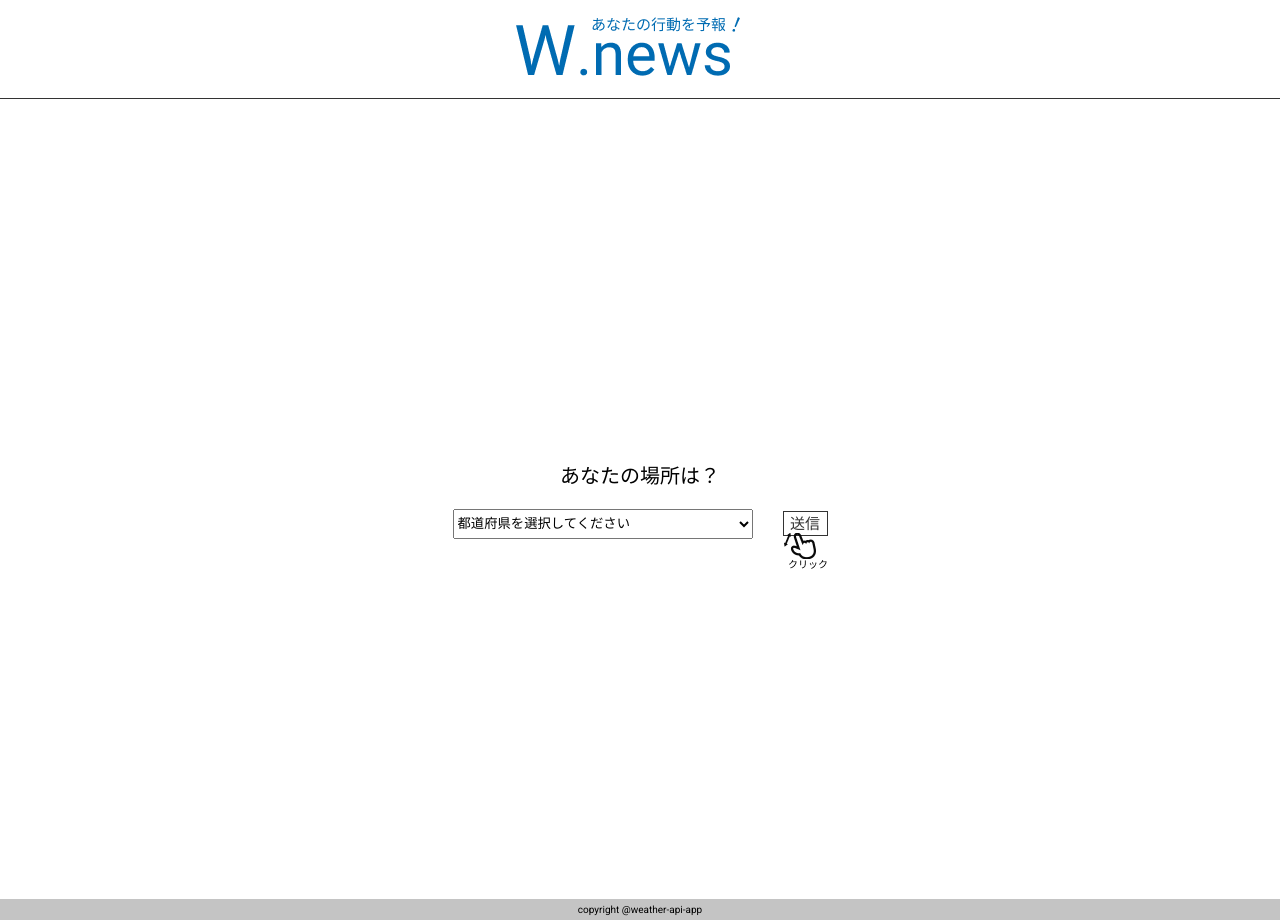
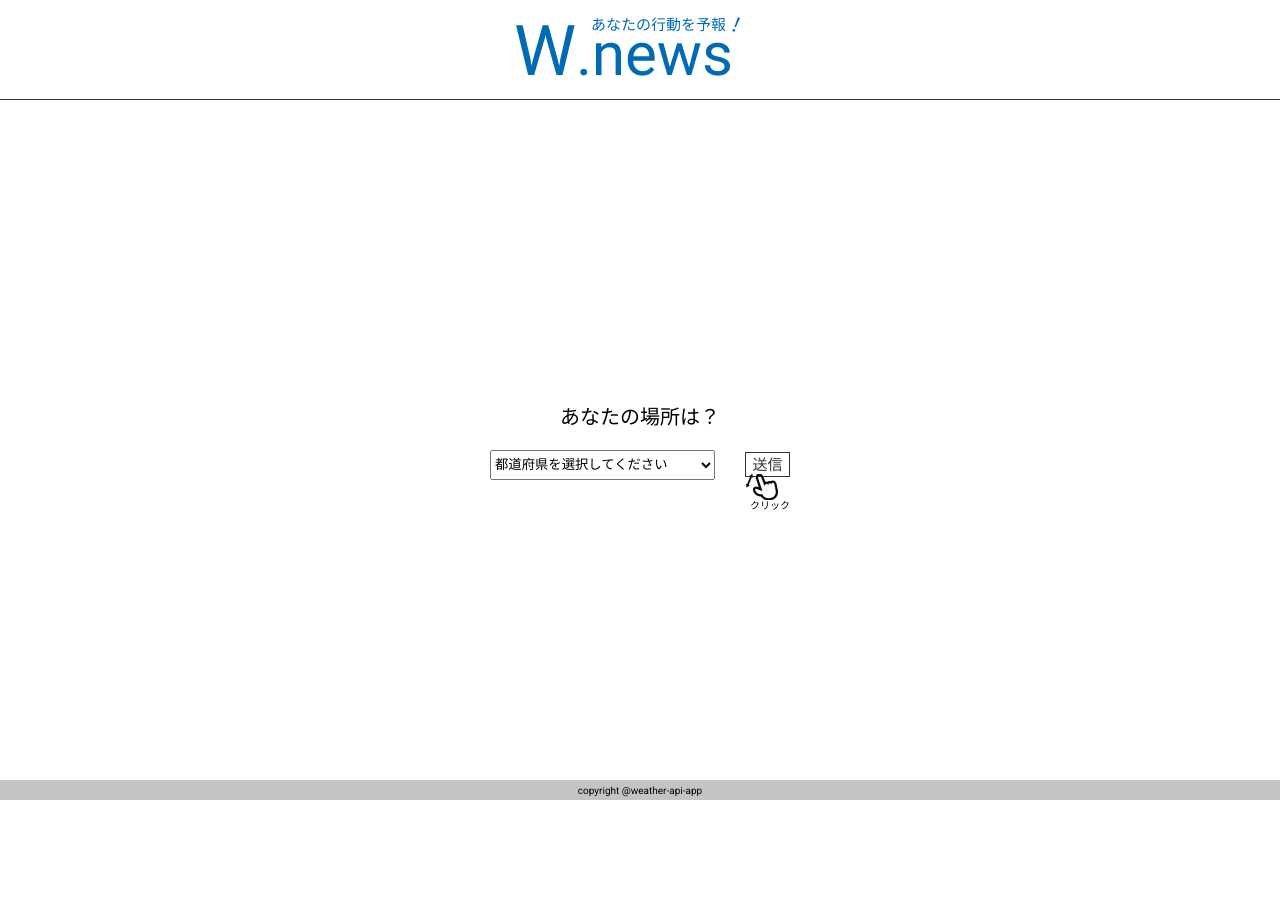
Before and after one commit to ttcksf/create-weather-app, a React (Create React App) app: page / in a window 1280 px wide. After the commit the page ends 800 px from the top, so only its background shows below. Built offline with nearby package versions, Linux system fonts and the light colour scheme.

Commit message:
create hieight of display

```diff
--- a/public/index.html
+++ b/public/index.html
@@ -46,4 +46,12 @@
       To create a production bundle, use `npm run build` or `yarn build`.
     -->
   </body>
+  <script>
+    window.addEventListener("resize", () => {
+      //ウィンドウ全体の高さを取得して、0.01倍しておく
+      let vh = window.innerHeight * 0.01;
+      //css側で設定していた変数--vhに変数vhの値をセットする
+      document.documentElement.style.setProperty("--vh", `${vh}px`);
+    });
+  </script>
 </html>
--- a/src/App.css
+++ b/src/App.css
@@ -4,8 +4,15 @@
   margin: 0;
   padding: 0;
 }
+.body {
+  height: 100vh;
+  height: calc(var(--vh, 1vh) * 100);
+}
 main {
-  height: 100vh;
+  height: calc(100vh - 120px);
+  display: flex;
+  justify-content: center;
+  align-items: center;
 }
 .container {
   width: 100%;
--- a/src/App.js
+++ b/src/App.js
@@ -6,7 +6,7 @@ import TodayWeather from "./screens/TodayWeather";
 
 const App = () => {
   return (
-    <>
+    <div className="body">
       <BrowserRouter>
         <Routes>
           <Route path="/" element={<SelectPlace />} />
@@ -14,7 +14,7 @@ const App = () => {
           <Route path="/future-weather/" element={<FutureWeather />} />
         </Routes>
       </BrowserRouter>
-    </>
+    </div>
   );
 };
 
--- a/src/components/Footer.js
+++ b/src/components/Footer.js
@@ -14,6 +14,7 @@ const style = {
     textAlign: "center",
     padding: "5px 0",
     fontSize: "10px",
+    height: "20px",
   },
 };
 
--- a/src/components/Header.js
+++ b/src/components/Header.js
@@ -18,6 +18,7 @@ const style = {
     width: "100%",
     maxWidth: "100%",
     borderBottom: "1px solid #333",
+    height: "100px",
   },
   headerLogo: {
     textAlign: "center",
--- a/src/screens/SelectPlace.js
+++ b/src/screens/SelectPlace.js
@@ -39,7 +39,6 @@ const style = {
     display: "flex",
     justifyContent: "center",
     alignItems: "center",
-    height: "100vh",
   },
   SelectWrapper: {
     width: "80%",
```
